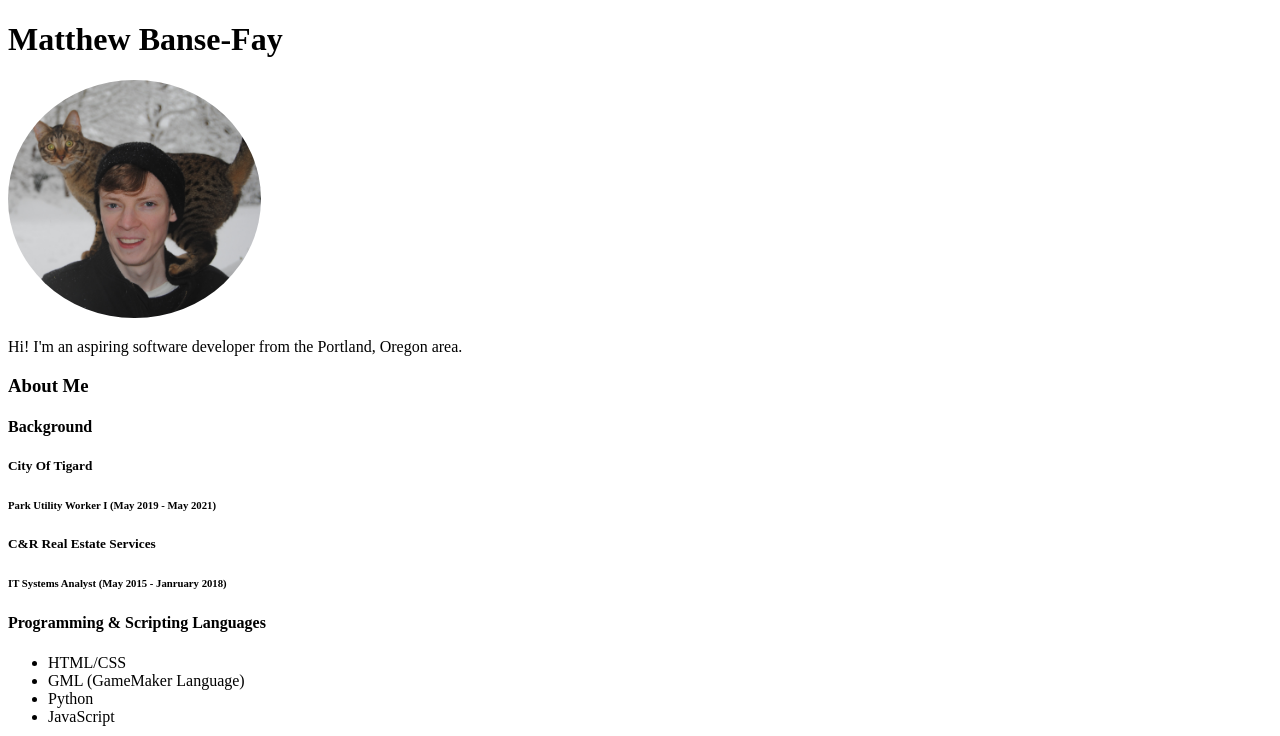
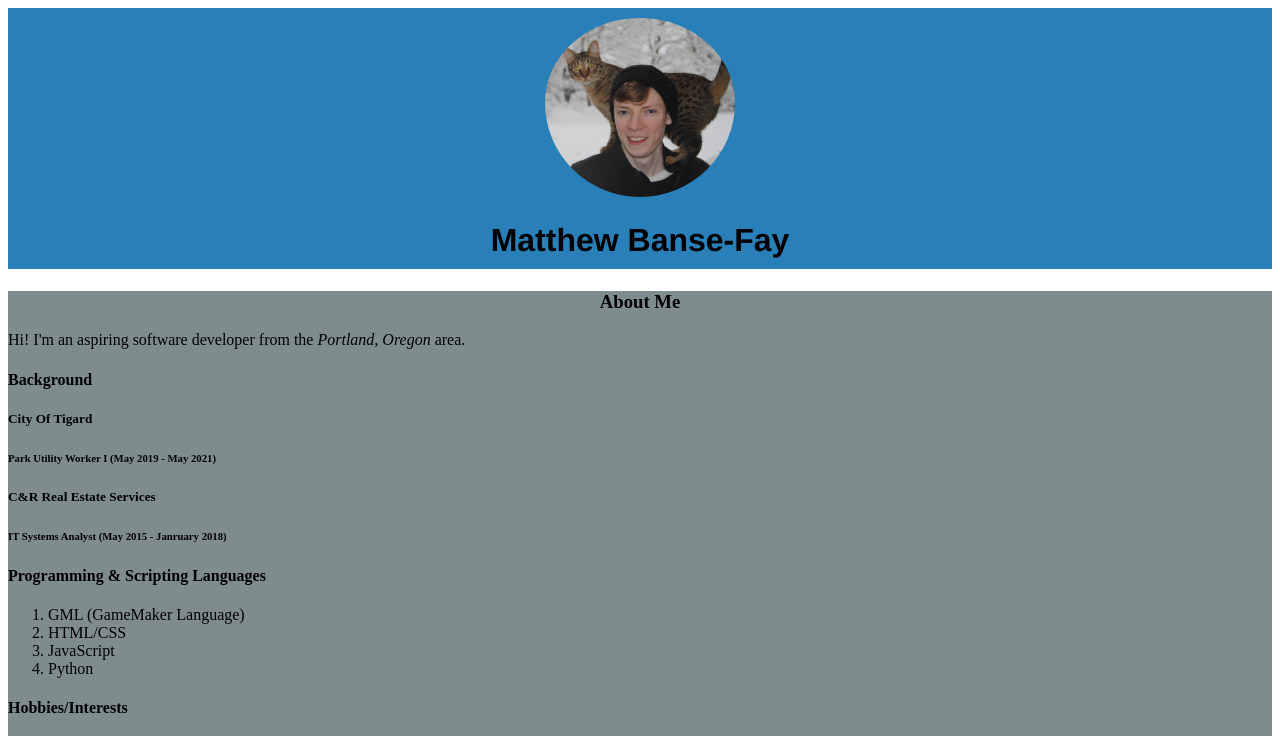
Before and after one commit to MBFay/portfolio, a plain HTML site: page index.html in a window 1280 px wide. Shown: the top 736 px of the page. Drawn offline with Linux system fonts and the light colour scheme.

Commit message:
Add background colors and update ordered list in About Me.

```diff
--- a/css/styles.css
+++ b/css/styles.css
@@ -1,6 +1,16 @@
-#profileImg{
-  border-radius: 50%;
-  width:20%;
+/* Remove default margin to enable flush background colors */
+/*h1, h2, h3, p, ul {
+  padding-top: 10px;
+  padding-bottom: 10px;
+  margin: 0;
+}*/
+
+h3 {
+  text-align: center;
+}
+
+.about-me {
+  background-color: #7f8c8d;
 }
 
 .description {
@@ -9,6 +19,26 @@
 
 .project-link {
   font-weight: bold;
+}
+
+#profileImg{
+  border-radius: 50%;
+  width:15%;
+  padding-top: 10px;
+}
+
+.profile {
+  text-align: center;
+  background-color: #2980b9;
+}
+
+.profile h1 {
+  font-family: Helvetica, sans-serif;
+  padding-bottom: 10px;
+}
+
+.projects {
+  background-color: #34495e;
 }
 
 .project {
--- a/index.html
+++ b/index.html
@@ -6,24 +6,24 @@
 </head>
 <body>
   <div class="profile">
+    <img src="img/profile.jpg" alt="Picture of Matthew Banse-Fay and Mowgli the Cat" id="profileImg">
     <h1>Matthew Banse-Fay</h1>
-    <img src="img/profile.jpg" alt="Picture of Matthew Banse-Fay and Mowgli the Cat" id="profileImg">
   </div>
   <div class="about-me">
-    <p>Hi! I'm an aspiring software developer from the Portland, Oregon area.</p>
     <h3>About Me</h3>
+      <p>Hi! I'm an aspiring software developer from the <em>Portland, Oregon</em> area.</p>
     <h4>Background</h4>
       <h5>City Of Tigard</h5>
       <h6>Park Utility Worker I (May 2019 - May 2021)</h6>
       <h5>C&R Real Estate Services</h5>
       <h6>IT Systems Analyst (May 2015 - Janruary 2018)</h6>
     <h4>Programming & Scripting Languages</h4>
-    <ul>
+    <ol>
+      <li>GML (GameMaker Language)</li>
       <li>HTML/CSS</li>
-      <li>GML (GameMaker Language)</li>
+      <li>JavaScript</li>
       <li>Python</li>
-      <li>JavaScript</li>
-    </ul>
+    </ol>
     <h4>Hobbies/Interests</h4>
     <ul>
       <li>3D Printing</li>
```
